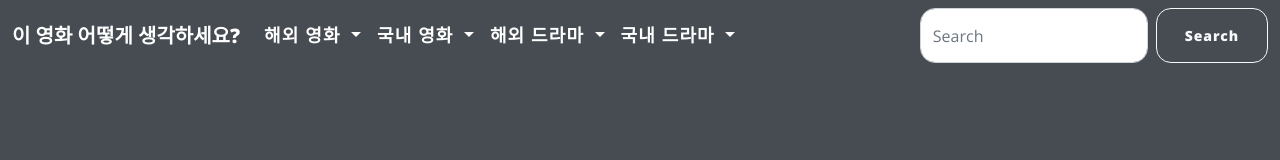
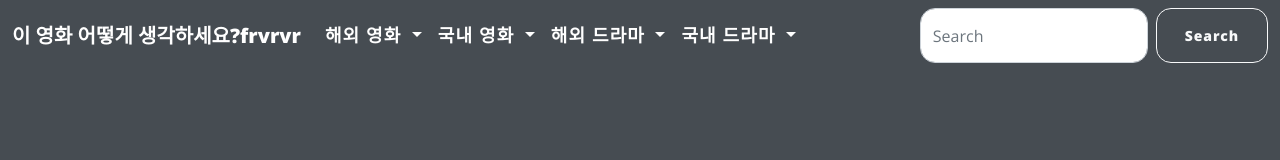
Before and after one commit to Alex3463/Website_team, a plain HTML site: page TimeProject_webpage/index.html in a window 1280 px wide. Shown: the top 160 px of the page. Drawn offline with nearby package versions, Linux system fonts and the light colour scheme.

Commit message:
Update index.html

```diff
--- a/TimeProject_webpage/index.html
+++ b/TimeProject_webpage/index.html
@@ -19,7 +19,7 @@
         <!-- Navigation-->
         <nav class="navbar navbar-expand-lg navbar-light" id="mainNav">
           <div class="container-fluid">
-              <a class="navbar-brand" href="index.html">이 영화 어떻게 생각하세요?</a>
+              <a class="navbar-brand" href="index.html">이 영화 어떻게 생각하세요?frvrvr</a>
               <button class="navbar-toggler" type="button" data-bs-toggle="collapse" data-bs-target="#navbarSupportedContent" aria-controls="navbarSupportedContent" aria-expanded="false" aria-label="Toggle navigation">
                   <span class="navbar-toggler-icon"></span>
               </button>
```
